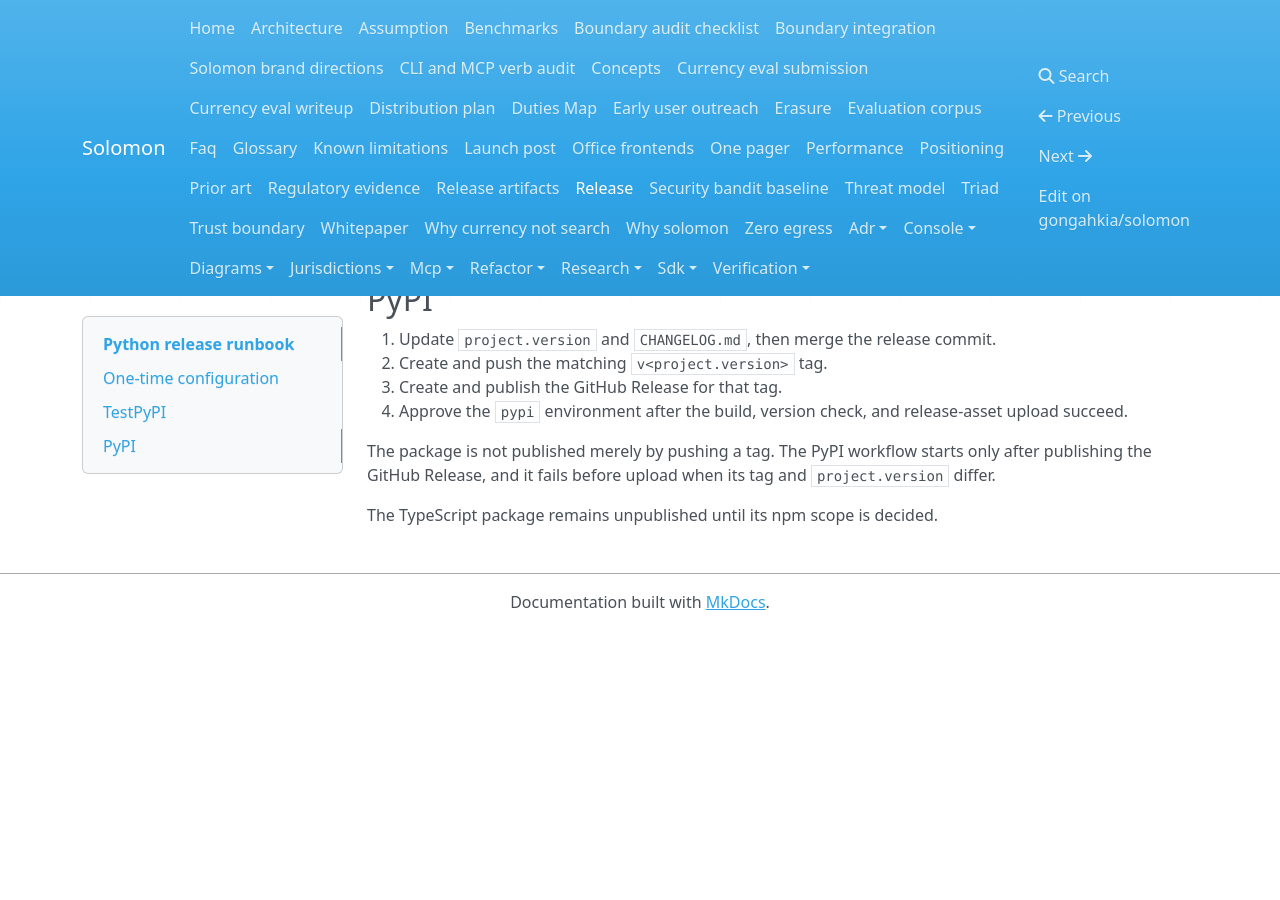
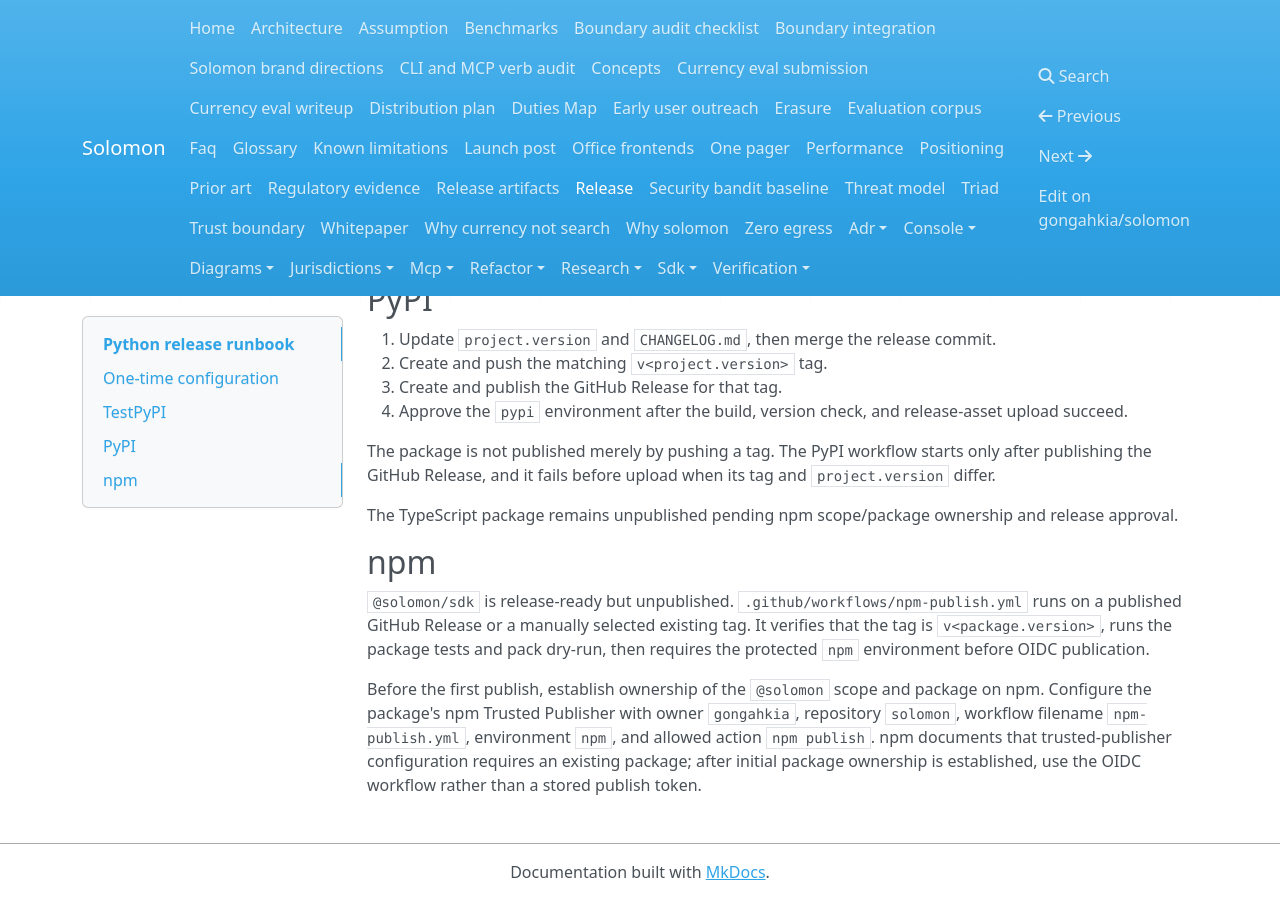
Before and after one commit to gongahkia/solomon, an MkDocs documentation site: the page built from docs/release.md, in a window 1280 px wide and 900 px high, scrolled down 694 px. Built offline with MkDocs 1.6.1, drawn with Linux system fonts in a browser that asks for light colours; nearby versions of some CDN libraries; before the commit the page ends 1324 px from its top, so only the background shows below that.

Commit message:
ci: add trusted npm publishing workflow
(cherry picked from commit a999ef69ca017f7cae6881d61120161fda4ed38c)

```diff
--- a/docs/release.md
+++ b/docs/release.md
@@ -37,4 +37,15 @@ environment before cutting a production release.
 The package is not published merely by pushing a tag. The PyPI workflow starts only after publishing the GitHub
 Release, and it fails before upload when its tag and `project.version` differ.
 
-The TypeScript package remains unpublished until its npm scope is decided.
+The TypeScript package remains unpublished pending npm scope/package ownership and release approval.
+
+## npm
+
+`@solomon/sdk` is release-ready but unpublished. `.github/workflows/npm-publish.yml` runs on a published GitHub
+Release or a manually selected existing tag. It verifies that the tag is `v<package.version>`, runs the package tests
+and pack dry-run, then requires the protected `npm` environment before OIDC publication.
+
+Before the first publish, establish ownership of the `@solomon` scope and package on npm. Configure the package's npm
+Trusted Publisher with owner `gongahkia`, repository `solomon`, workflow filename `npm-publish.yml`, environment
+`npm`, and allowed action `npm publish`. npm documents that trusted-publisher configuration requires an existing
+package; after initial package ownership is established, use the OIDC workflow rather than a stored publish token.
```
Also changed, not shown: 2 other files.
